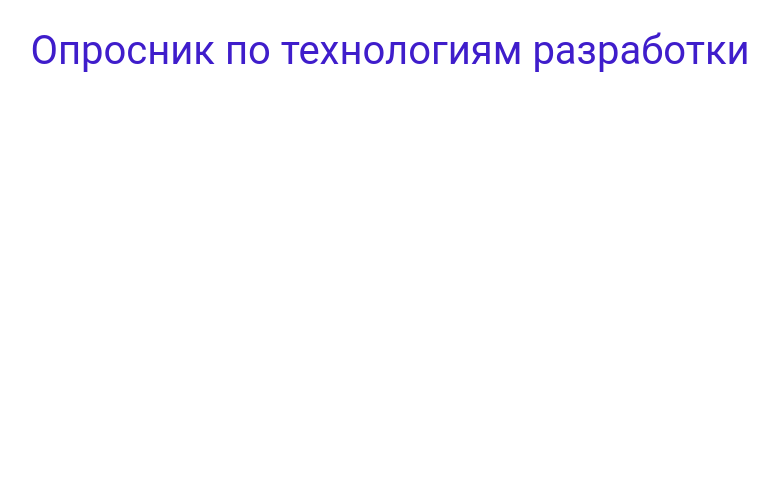
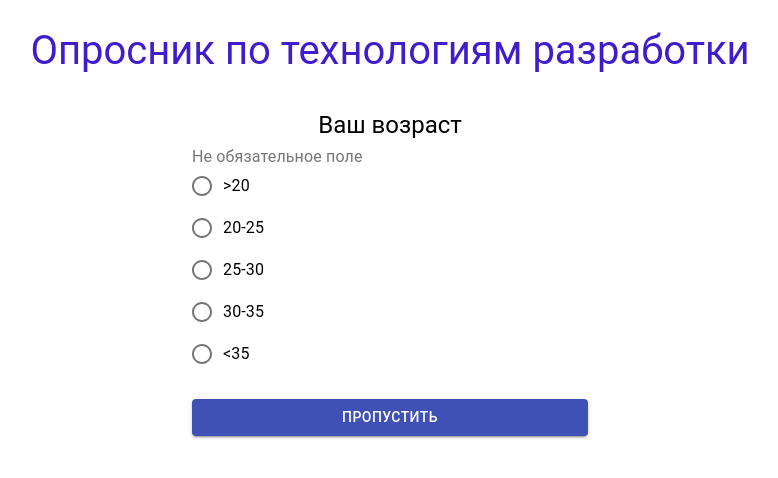
Before and after one commit to vadimqq/questionnaire_TS, a React (Create React App) app: page /step2 in a window 1280 px wide. Shown: the top 478 px of the page, without its empty margins (250-1028 px from the left). Built offline with nearby package versions, Linux system fonts and the light colour scheme.

Commit message:
add step2

```diff
--- a/src/App.tsx
+++ b/src/App.tsx
@@ -1,8 +1,8 @@
 import { BrowserRouter as Router, Switch, Route } from 'react-router-dom'
 import { Header } from './components/Header'
 import { Step1 } from './pages/Step1'
-/* import { Step2 } from './pages/Step2'
-import { Step3 } from './pages/Step3'
+import { Step2 } from './pages/Step2'
+/* import { Step3 } from './pages/Step3'
 import { Result } from './pages/Result' */
 
 function App() {
@@ -12,8 +12,8 @@ function App() {
       <Router>
         <Switch>
           <Route exact path="/" component={Step1} />
-      {/* <Route path="/step2" component={Step2} />
-          <Route path="/step3" component={Step3} />
+          <Route path="/step2" component={Step2} />
+          {/* <Route path="/step3" component={Step3} />
           <Route path="/result" component={Result} /> */}
         </Switch>
       </Router>
--- /dev/null
+++ b/src/pages/Step2.js
@@ -0,0 +1,76 @@
+import React, { useState } from 'react'
+import { useHistory } from 'react-router-dom'
+import { useDispatch } from 'react-redux'
+import { makeStyles } from '@material-ui/core/styles'
+
+import { Container } from '@material-ui/core'
+import { SubmitButton } from '../components/Buttton'
+import RadioGroup from '@material-ui/core/RadioGroup'
+import Radio from '@material-ui/core/Radio'
+import FormControlLabel from '@material-ui/core/FormControlLabel'
+import FormLabel from '@material-ui/core/FormLabel'
+import Typography from '@material-ui/core/Typography'
+
+import { setAge } from '../store/questionnaireReducer'
+
+const useStyle = makeStyles((theme) => ({
+  root: {
+    marginTop: theme.spacing(4),
+    display: 'flex',
+    flexDirection: 'column',
+    alignItems: 'center'
+  },
+  form: {
+    width: '100%',
+    marginTop: theme.spacing(1),
+    display: 'flex',
+    flexDirection: 'column'
+  }
+}))
+
+export const Step2 = () => {
+  const history = useHistory()
+  const dispatch = useDispatch()
+  const styles = useStyle()
+  const [value, setValue] = useState('')
+  const handleChange = (event) => {
+    setValue(event.target.value)
+  }
+
+  const submitHandler = (e) => {
+    e.preventDefault()
+    dispatch(setAge(value))
+    history.push('/step3')
+  }
+
+  return (
+    <Container
+      component="main"
+      maxWidth="xs"
+      className={ styles.root }
+    >
+      <Typography component="h2" variant="h5">Ваш возраст</Typography>
+      <form
+        onSubmit={ submitHandler }
+        noValidate
+        className={ styles.form }
+      >
+        <FormLabel component="legend">Не обязательное поле</FormLabel>
+        <RadioGroup
+          aria-label="age"
+          name="age"
+          id="age"
+          value={value}
+          onChange={handleChange}
+        >
+          <FormControlLabel value=">20" control={<Radio />} label=">20" />
+          <FormControlLabel value="20-25" control={<Radio />} label="20-25" />
+          <FormControlLabel value="25-30" control={<Radio />} label="25-30" />
+          <FormControlLabel value="30-35" control={<Radio />} label="30-35" />
+          <FormControlLabel value="<35" control={<Radio />} label="<35" />
+        </RadioGroup>
+        <SubmitButton>{ value === '' ? 'пропустить': 'Следующий шаг' }</SubmitButton>
+      </form>
+    </Container>
+  )
+}
```
